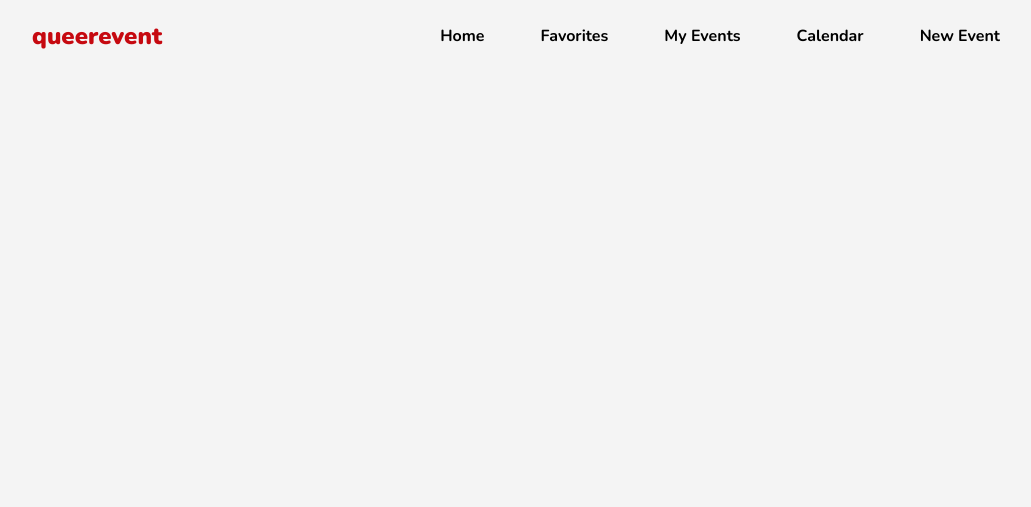
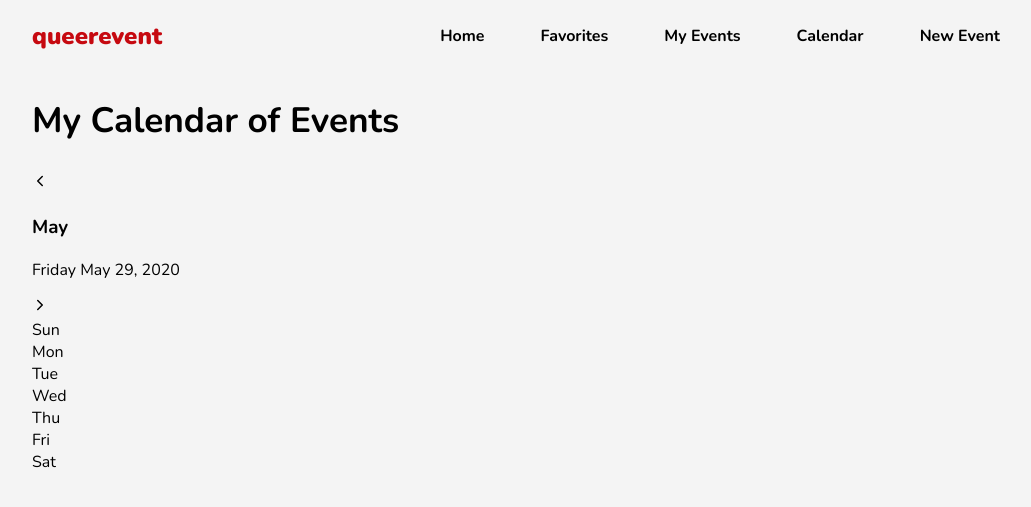
Before and after one commit to ceciCoding/Queerevent, a Flask app: page /calendar.html in a window 1280 px wide. Shown: the top 507 px of the page, without its empty margins (96-1127 px from the left). Run offline with Flask 2, Linux system fonts and the light colour scheme; some libraries are stand-ins or nearby versions.

Commit message:
creating the calendar

```diff
--- a/static/modal.js
+++ b/static/modal.js
@@ -1,3 +1,5 @@
+'use strict';
+
 const overlay = document.querySelector('#overlay');
 const events = document.querySelector('#events');
 const modal = document.querySelector('#modal');
@@ -15,7 +17,6 @@ events.addEventListener('click', (e) => {
     if (e.target.className.includes('share-arrow')) {
         openModal(modal, overlay);
     }
-
     if (e.target.className.includes('close-button')) {
         closeModal(modal, overlay);
     }
--- a/static/styles.css
+++ b/static/styles.css
@@ -187,7 +187,7 @@ h1 {
 }
 
 #modal img {
-    height: 300px;
+    height: 35%;
     position: absolute;
     bottom: 2rem;
     left: 4rem;
@@ -246,6 +246,7 @@ h1 {
     border-radius: 40px;
     font-weight: bold;
     font-size: .9rem;
+    cursor: pointer;
 }
 
 /*footer styles*/
@@ -268,7 +269,7 @@ footer {
 
 /****** MOBILE STYLES *********/
 
-@media screen and (max-width: 800px) {
+@media screen and (max-width: 750px) {
     .desktop-nav {
         display: none;
     }
--- a/templates/calendar.html
+++ b/templates/calendar.html
@@ -1,3 +1,24 @@
 {% extends 'layout.html' %}
 
-Calendar
+{% block main %}
+<section id="calendar">
+    <h1>My Calendar of Events</h1>
+    <div class="month">
+        <ion-icon class="month-arrow" name="chevron-back-outline"></ion-icon>
+        <div class="date">
+            <h3>May</h3>
+            <p>Friday May 29, 2020</p>
+        </div>
+        <ion-icon name="chevron-forward-outline"></ion-icon>
+    </div>
+    <div class="weekdays">
+        <div>Sun</div>
+        <div>Mon</div>
+        <div>Tue</div>
+        <div>Wed</div>
+        <div>Thu</div>
+        <div>Fri</div>
+        <div>Sat</div>
+    </div>
+</section>
+{% endblock %}
```
